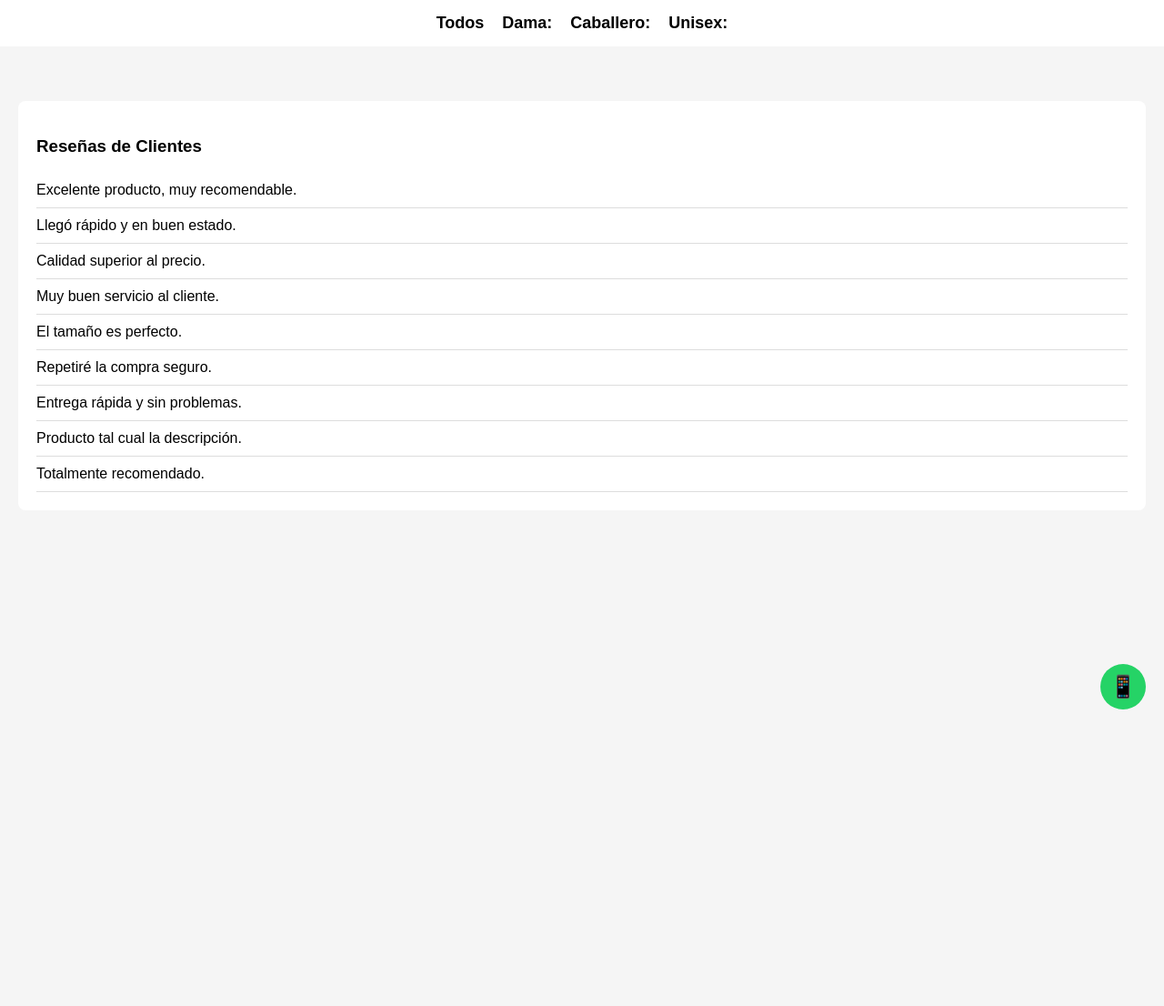
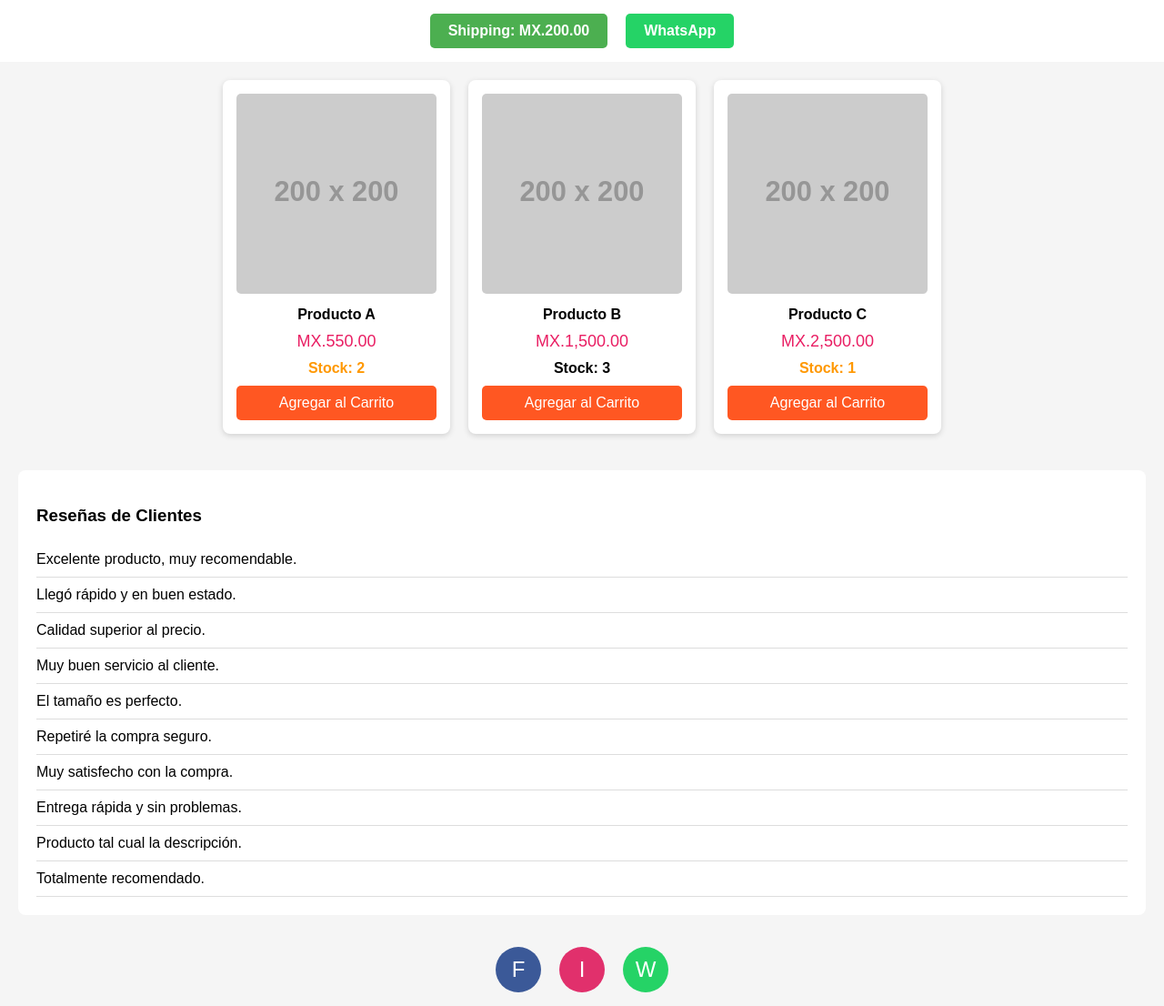
Before and after one commit to bsindiaventas-code/Importaciones-de-Perfumes-de-Arabia, a plain HTML site: page index.html in a window 1280 px wide. Shown: the whole page at 91% size. Before the commit the page ends 800 px from the top, so only its background shows below. Drawn offline with Linux system fonts and the light colour scheme; no server answers; placeholder pictures from the web are drawn by us.

Commit message:
Update index.html

```diff
--- a/index.html
+++ b/index.html
@@ -5,89 +5,171 @@
 <meta name="viewport" content="width=device-width, initial-scale=1.0">
 <title>Tienda de Productos</title>
 <style>
-body { font-family: Arial; background:#f5f5f5; margin:0; padding:0; }
-.banner { display:flex; justify-content:center; gap:20px; background:#fff; padding:15px 0; font-weight:bold; font-size:18px; }
-.products { display:flex; flex-wrap:wrap; justify-content:center; padding:20px; gap:20px; }
-.product-card { background:#fff; border-radius:8px; box-shadow:0 2px 6px rgba(0,0,0,0.15); padding:15px; width:220px; text-align:center; }
-.product-card img { width:100%; border-radius:5px; }
-.product-price { color:#e91e63; font-size:18px; margin:10px 0; }
-.add-btn { background:#4caf50; color:#fff; padding:8px 12px; border:none; border-radius:5px; cursor:pointer; }
-.reviews { background:#fff; padding:20px; margin:20px; border-radius:8px; }
-.review-item { border-bottom:1px solid #ddd; padding:10px 0; }
-.whatsapp { position:fixed; bottom:20px; right:20px; background:#25D366; color:#fff; width:50px; height:50px; border-radius:50%; display:flex; justify-content:center; align-items:center; font-size:24px; cursor:pointer; }
+  body {
+    font-family: Arial, sans-serif;
+    background-color: #f5f5f5;
+    margin: 0;
+    padding: 0;
+  }
+  /* Banners */
+  .banner-container {
+    display: flex;
+    justify-content: center;
+    gap: 20px;
+    padding: 15px;
+    background-color: #fff;
+  }
+  .banner {
+    padding: 10px 20px;
+    font-weight: bold;
+    cursor: pointer;
+    border-radius: 5px;
+  }
+  .banner.shipping { background-color: #4caf50; color: #fff; }
+  .banner.whatsapp { background-color: #25D366; color: #fff; }
+
+  /* Product Grid */
+  .products {
+    display: flex;
+    flex-wrap: wrap;
+    justify-content: center;
+    padding: 20px;
+    gap: 20px;
+  }
+  .product-card {
+    background-color: #fff;
+    border-radius: 8px;
+    box-shadow: 0 2px 6px rgba(0,0,0,0.15);
+    padding: 15px;
+    width: 220px;
+    text-align: center;
+    position: relative;
+  }
+  .product-card img {
+    width: 100%;
+    border-radius: 5px;
+  }
+  .product-name { margin: 10px 0; font-weight: bold; }
+  .product-price { color: #e91e63; font-size: 18px; margin-bottom: 10px; }
+  .product-stock { margin-bottom: 10px; font-weight: bold; }
+  .stock-low { color: #ff9800; }
+  .stock-out { color: #f44336; }
+
+  /* Add to Cart Button */
+  .add-btn {
+    background-color: #ff5722;
+    color: #fff;
+    border: none;
+    padding: 10px 15px;
+    border-radius: 5px;
+    cursor: pointer;
+    font-size: 16px;
+    width: 100%;
+  }
+  .add-btn:disabled { background-color: #ccc; cursor: not-allowed; }
+
+  /* Social Icons */
+  .social {
+    display: flex;
+    justify-content: center;
+    gap: 20px;
+    padding: 15px 0;
+  }
+  .social a {
+    font-size: 24px;
+    text-decoration: none;
+    color: #fff;
+    width: 50px;
+    height: 50px;
+    border-radius: 50%;
+    display: flex;
+    justify-content: center;
+    align-items: center;
+  }
+  .social .facebook { background-color: #3b5998; }
+  .social .instagram { background-color: #e1306c; }
+  .social .whatsapp { background-color: #25D366; }
+
+  /* Reviews */
+  .reviews {
+    background-color: #fff;
+    padding: 20px;
+    margin: 20px;
+    border-radius: 8px;
+  }
+  .review-item {
+    border-bottom: 1px solid #ddd;
+    padding: 10px 0;
+  }
 </style>
 </head>
 <body>
 
-<div class="banner">
-<div>Todos</div><div>Dama:</div><div>Caballero:</div><div>Unisex:</div>
+<!-- Banners -->
+<div class="banner-container">
+  <div class="banner shipping">Shipping: MX.200.00</div>
+  <div class="banner whatsapp" onclick="window.open('https://wa.me/1234567890','_blank')">WhatsApp</div>
 </div>
 
+<!-- Product Grid -->
 <div class="products" id="products"></div>
 
+<!-- Reviews -->
 <div class="reviews" id="reviews">
   <h3>Reseñas de Clientes</h3>
 </div>
 
-<div class="whatsapp" onclick="window.open('https://wa.me/524421311997','_blank')">📱</div>
+<!-- Social Media -->
+<div class="social">
+  <a class="facebook" href="https://facebook.com" target="_blank">F</a>
+  <a class="instagram" href="https://instagram.com" target="_blank">I</a>
+  <a class="whatsapp" href="https://wa.me/1234567890" target="_blank">W</a>
+</div>
 
 <script>
-// --- Google Sheet CSV link (publish your sheet as CSV) ---
-const sheetCSV = 'https://docs.google.com/spreadsheets/d/e/2PACX-1vSLO4uZBbBt3BC2ukZH6WPEnh1Taw_JEQSUAg7lVF2tmXgGH1Hb19ggbFTvTVGem2yO480fc5yEJWRR/pub?output=csv';
+  // Product Data
+  const products = [
+    {name: "Producto A", price: 550, stock: 2, img: "https://via.placeholder.com/200"},
+    {name: "Producto B", price: 1500, stock: 3, img: "https://via.placeholder.com/200"},
+    {name: "Producto C", price: 2500, stock: 1, img: "https://via.placeholder.com/200"}
+  ];
 
-// Fetch data from Google Sheet
-fetch(sheetCSV)
-.then(res => res.text())
-.then(data => {
-    const products = [];
-    const rows = data.split('\n').slice(1); // skip header
-    rows.forEach(row => {
-        const cols = row.split(',');
-        if(cols.length >= 4){
-            products.push({
-                name: cols[0],
-                price: parseFloat(cols[1]),
-                stock: parseInt(cols[2]),
-                img: cols[3]
-            });
-        }
-    });
-    renderProducts(products);
-});
+  const cart = [];
+  const productsContainer = document.getElementById('products');
 
-// Render Products
-function renderProducts(products){
-    const container = document.getElementById('products');
-    products.forEach((p,i)=>{
+  function renderProducts() {
+    productsContainer.innerHTML = '';
+    products.forEach((p, index) => {
       const card = document.createElement('div');
       card.className = 'product-card';
+      const stockClass = p.stock === 0 ? 'stock-out' : p.stock <= 2 ? 'stock-low' : '';
       card.innerHTML = `
         <img src="${p.img}" alt="${p.name}">
         <div class="product-name">${p.name}</div>
-            <div class="product-price">MX.${p.price.toLocaleString('es-MX',{minimumFractionDigits:2})}</div>
-            <button class="add-btn" onclick="addToCart(${i})">Agregar al Carrito</button>
+        <div class="product-price">MX.${p.price.toLocaleString('es-MX', {minimumFractionDigits: 2})}</div>
+        <div class="product-stock ${stockClass}">Stock: ${p.stock}</div>
+        <button class="add-btn" ${p.stock === 0 ? 'disabled' : ''} onclick="addToCart(${index})">Agregar al Carrito</button>
       `;
-        container.appendChild(card);
+      productsContainer.appendChild(card);
     });
-
-    // Store products globally for cart
-    window.products = products;
   }
 
-// Cart & Stock Alert
-const cart = [];
-function addToCart(index){
-    const product = window.products[index];
-    const cartCount = cart.filter(c => c===index).length;
+  function addToCart(index) {
+    const product = products[index];
+    const cartCount = cart.filter(c => c === index).length;
     if(cartCount >= product.stock){
       alert('Este producto no está disponible en stock.');
       return;
     }
     cart.push(index);
-    alert(`${product.name} agregado al carrito.`);
+    alert(`${product.name} agregado al carrito. Total items: ${cart.length}`);
+    product.stock--;
+    renderProducts();
   }
 
-// Customer Reviews (static)
+  renderProducts();
+
+  // Customer Reviews
   const reviews = [
     "Excelente producto, muy recomendable.",
     "Llegó rápido y en buen estado.",
@@ -95,15 +177,15 @@ const reviews = [
     "Muy buen servicio al cliente.",
     "El tamaño es perfecto.",
     "Repetiré la compra seguro.",
+    "Muy satisfecho con la compra.",
     "Entrega rápida y sin problemas.",
     "Producto tal cual la descripción.",
     "Totalmente recomendado."
   ];
-
   const reviewsContainer = document.getElementById('reviews');
-reviews.forEach(r=>{
+  reviews.forEach(r => {
     const div = document.createElement('div');
-    div.className='review-item';
+    div.className = 'review-item';
     div.innerText = r;
     reviewsContainer.appendChild(div);
   });
```
Lines whose indentation alone changed are shown as unchanged.
